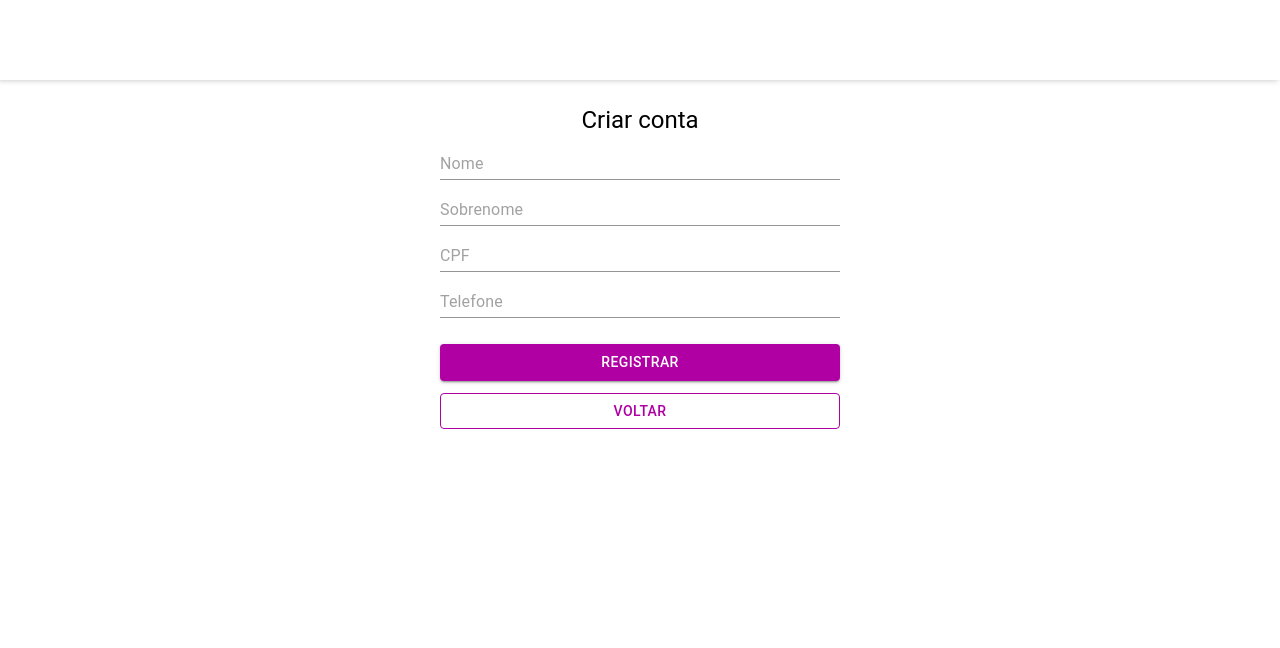
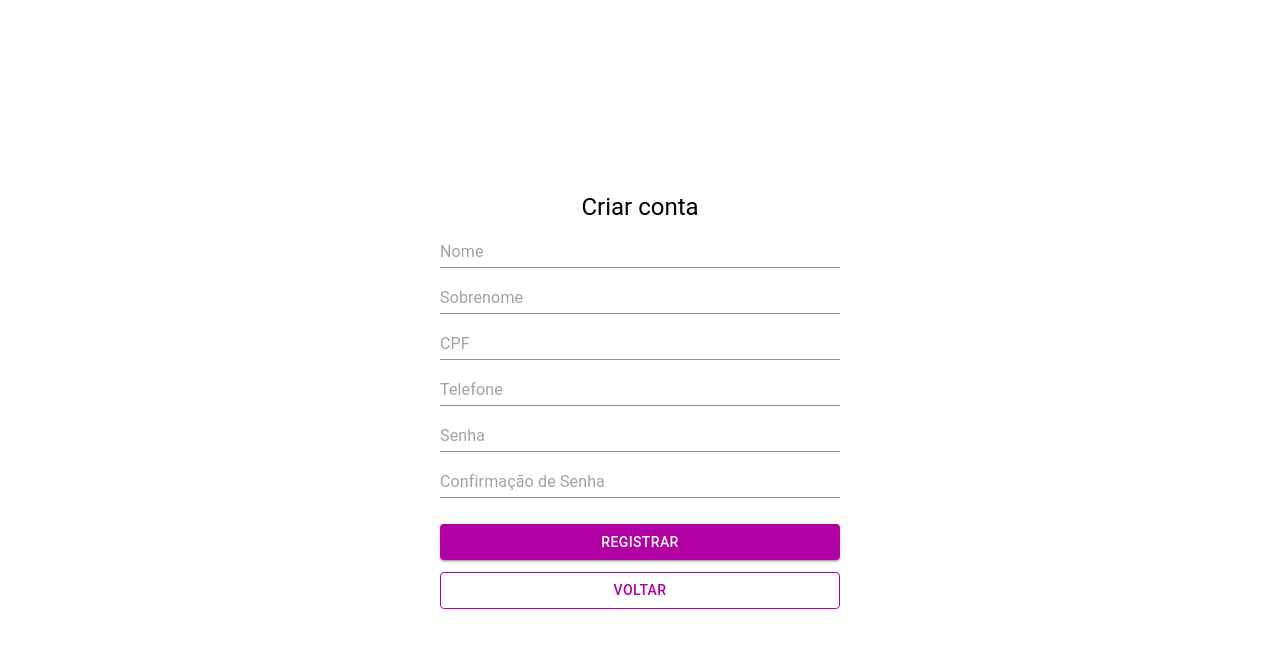
Before and after one commit to abreuthrj/ufjf-ihc, a React (Vite) app: page /register in a window 1280 px wide. Shown: the top 648 px of the page. Built offline with nearby package versions, Linux system fonts and the light colour scheme.

Commit message:
added filter and field to register, also fixed register route

```diff
--- a/package.json
+++ b/package.json
@@ -14,6 +14,7 @@
     "@emotion/styled": "^11.10.5",
     "@mui/icons-material": "^5.10.16",
     "@mui/material": "^5.10.15",
+    "@types/jsonwebtoken": "^9.0.0",
     "localforage": "^1.10.0",
     "match-sorter": "^6.3.1",
     "react": "^18.2.0",
--- a/src/components/DonationList/index.tsx
+++ b/src/components/DonationList/index.tsx
@@ -1,6 +1,10 @@
 import { List, ListItemButton, ListItemIcon } from "@mui/material";
 import Button from "@mui/material/Button";
 import CircularProgress from "@mui/material/CircularProgress";
+import FormControl from "@mui/material/FormControl";
+import InputLabel from "@mui/material/InputLabel";
+import MenuItem from "@mui/material/MenuItem";
+import Select from "@mui/material/Select";
 import { Box } from "@mui/system";
 import React, { useState } from "react";
 import { MdChevronRight } from "react-icons/md";
@@ -18,6 +22,7 @@ const DonationList: React.FC<DonationListProps> = ({ donations, max = 5 }) => {
 
   const [display, setDisplay] = useState(max);
   const [loadingMore, setLoadingMore] = useState(false);
+  const [filter, setFilter] = useState("");
 
   const handleMore = () => {
     setLoadingMore(true);
@@ -33,8 +38,36 @@ const DonationList: React.FC<DonationListProps> = ({ donations, max = 5 }) => {
 
   return (
     <Box>
+      <FormControl sx={{ width: 200, marginLeft: "auto", display: "flex" }}>
+        <InputLabel id="filter-select-label">Filtro</InputLabel>
+        <Select
+          fullWidth
+          value={filter}
+          onChange={(evt) => setFilter(evt.target.value)}
+          labelId="filter-select-label"
+          label="Filtro"
+          sx={{ maxWidth: 200 }}
+          MenuProps={{
+            PaperProps: {
+              sx: {
+                maxHeight: 48 * 4.5 + 8,
+              },
+            },
+          }}
+        >
+          <MenuItem value={""}>Todos</MenuItem>
+          <MenuItem value={"na fila"}>Na fila</MenuItem>
+          <MenuItem value={"em análise"}>Em análise</MenuItem>
+          <MenuItem value={"completa"}>Completa</MenuItem>
+          <MenuItem value={"recusada"}>Recusada</MenuItem>
+        </Select>
+      </FormControl>
+
       <List>
-        {donations.slice(0, display).map((donation) => (
+        {donations
+          .filter((d) => (filter ? d.status === filter : true))
+          .slice(0, display)
+          .map((donation) => (
             <ListItemButton
               key={donation.id}
               onClick={() => handleListItemClick(donation)}
--- a/src/pages/Login/index.tsx
+++ b/src/pages/Login/index.tsx
@@ -57,7 +57,6 @@ const Login: React.FC = () => {
   };
 
   return (
-    <>
     <Container>
       <Content>
         <Title variant="h1">Entrar</Title>
@@ -109,12 +108,12 @@ const Login: React.FC = () => {
         </Form>
         <AnotherOptions>
           <LinksText>
-              Nao tem uma conta? <Links href="/register">Criar conta</Links>
+            Nao tem uma conta?{" "}
+            <Links onClick={() => navigate("/register")}>Criar conta</Links>
           </LinksText>
         </AnotherOptions>
       </Content>
     </Container>
-    </>
   );
 };
 
--- a/src/pages/Login/styles.ts
+++ b/src/pages/Login/styles.ts
@@ -10,6 +10,8 @@ export const Container = styled.div`
   flex-direction: column;
   text-align: center;
   justify-content: center;
+  width: 100%;
+  height: 100%;
 `;
 
 export const Title = styled(Typography)((props) => ({
--- a/src/pages/Register/index.tsx
+++ b/src/pages/Register/index.tsx
@@ -1,20 +1,30 @@
 import { Box } from "@mui/material";
 import React from "react";
 import { useNavigate } from "react-router-dom";
-import Header from "../../components/Header";
+import * as uuid from "uuid";
+import { useAuth } from "../../contexts/Auth";
 import { CustomButton, CustomInput, CustomTitle } from "./styles";
 
 const Register: React.FC = () => {
   const navigate = useNavigate();
+  const { update } = useAuth();
+
+  const handleRegister = () => {
+    update({
+      role: "user",
+      token: uuid.v4(),
+    });
+    navigate("/");
+  };
 
   return (
-    <>
-      <Header />
-
     <Box
+      width="100%"
+      height="100%"
       display="flex"
       flexDirection="column"
       alignItems="center"
+      justifyContent="center"
       maxWidth={400}
       margin="auto"
     >
@@ -26,7 +36,14 @@ const Register: React.FC = () => {
       <CustomInput fullWidth placeholder="CPF" />
       <CustomInput fullWidth placeholder="Telefone" />
 
-        <CustomButton fullWidth variant="contained">
+      <CustomInput fullWidth type="password" placeholder="Senha" />
+      <CustomInput
+        fullWidth
+        type="password"
+        placeholder="Confirmação de Senha"
+      />
+
+      <CustomButton fullWidth variant="contained" onClick={handleRegister}>
         Registrar
       </CustomButton>
       <CustomButton
@@ -37,7 +54,6 @@ const Register: React.FC = () => {
         Voltar
       </CustomButton>
     </Box>
-    </>
   );
 };
 
```
Also changed, not shown: 1 other file (tests, documents, lock files or other folders). Lines whose indentation alone changed are shown as unchanged.
